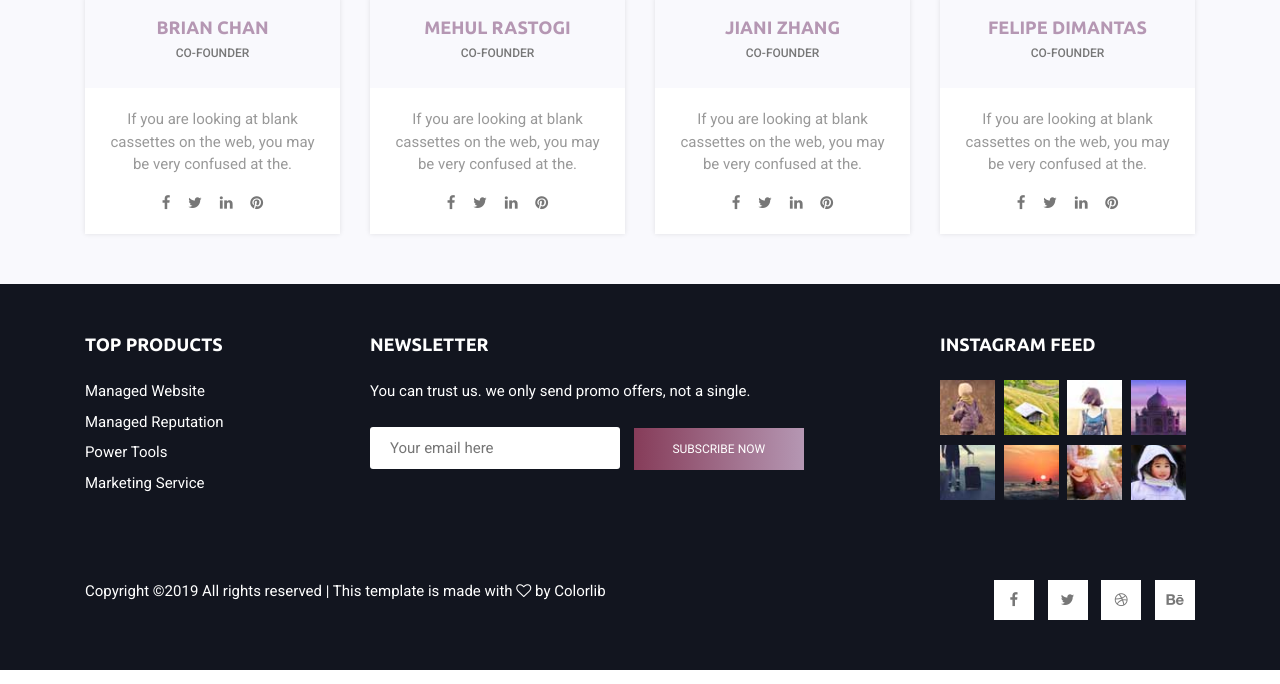
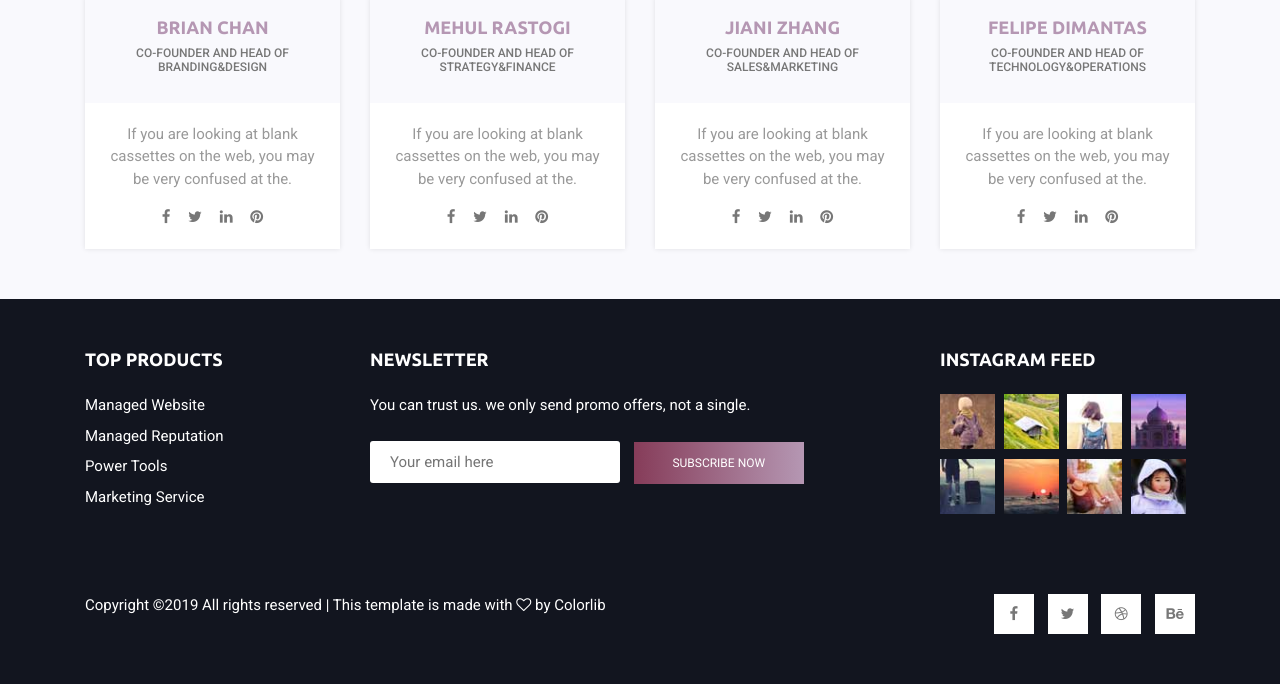
Before and after one commit to Brian-BC/MySalutem, a plain HTML site: page index.html in a window 1280 px wide. Shown: the part 2495-3179 px from the top of the page. Drawn offline with Linux system fonts and the light colour scheme.

```diff
--- a/index.html
+++ b/index.html
@@ -175,7 +175,7 @@
                             <div class="content-area">
                                 <div class="doctor-name text-center">
                                     <h3>brian chan</h3>
-                                <h6>Co-founder</h6>
+                                    <h6>Co-founder and Head of Branding&Design</h6>
                                 </div>
                                 <div class="doctor-text text-center">
                                     <p>If you are looking at blank cassettes on the web, you may be very confused at the.</p>
@@ -197,7 +197,7 @@
                             <div class="content-area">
                                 <div class="doctor-name text-center">
                                     <h3>mehul rastogi</h3>
-                                <h6>Co-founder</h6>
+                                    <h6>Co-founder and Head of Strategy&Finance</h6>
                                 </div>
                                 <div class="doctor-text text-center">
                                     <p>If you are looking at blank cassettes on the web, you may be very confused at the.</p>
@@ -219,7 +219,7 @@
                             <div class="content-area">
                                 <div class="doctor-name text-center">
                                     <h3>jiani zhang</h3>
-                                <h6>Co-founder</h6>
+                                    <h6>Co-founder and Head of Sales&Marketing</h6>
                                 </div>
                                 <div class="doctor-text text-center">
                                     <p>If you are looking at blank cassettes on the web, you may be very confused at the.</p>
@@ -241,7 +241,7 @@
                             <div class="content-area">
                                 <div class="doctor-name text-center">
                                     <h3>felipe dimantas</h3>
-                                <h6>Co-founder</h6>
+                                    <h6>Co-founder and Head of Technology&Operations</h6>
                                 </div>
                                 <div class="doctor-text text-center">
                                     <p>If you are looking at blank cassettes on the web, you may be very confused at the.</p>
```
Also changed, not shown: contact.html (+3 -3 lines), our team.html (+6 -6 lines), what we do.html (+1 -1 lines), 5 other files. Lines whose indentation alone changed are shown as unchanged.
